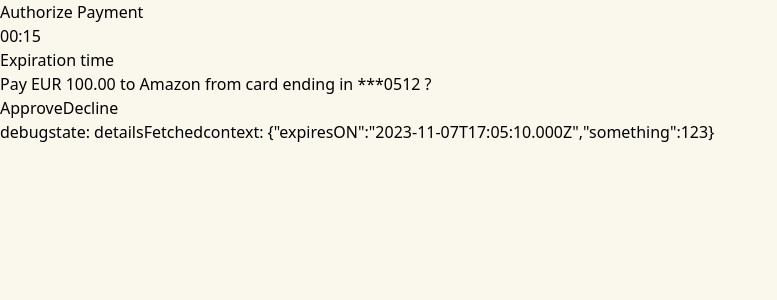
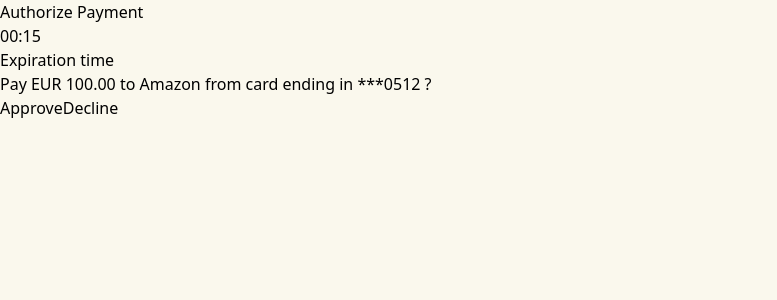
Before and after one commit to mmendesas/sdk-bridge, a React (Vite) app in the folder web/: page / in a window 1280 px wide. Shown: the top 300 px of the page, without its empty margins (0-777 px from the left). Built offline with nearby package versions, Linux system fonts and the light colour scheme.

Commit message:
feat(web): finish payment flow

```diff
--- a/web/src/App.tsx
+++ b/web/src/App.tsx
@@ -3,11 +3,11 @@
 
 function App() {
   return (
-    <main className="p-20 flex flex-col">
+    <main className="p-20; flex flex-col items-center justify-center">
       <PaymentProvider>
         <CheckoutPage
           config={{
-            debug: true,
+            debug: false,
           }}
         />
       </PaymentProvider>
--- a/web/src/index.css
+++ b/web/src/index.css
@@ -6,6 +6,11 @@
   margin: 0;
   padding: 0;
   box-sizing: border-box;
+}
+
+html, body, #root, #root > main {
+  height: 100%;
+  width: 100%;
 }
 
 body {
--- a/web/src/screens/Start.tsx
+++ b/web/src/screens/Start.tsx
@@ -14,12 +14,12 @@
   return (
     <div>
       {isLoading ? (
-        <div className="flex flex-col justify-center items-center gap-4">
+        <div className="flex flex-col justify-center items-center gap-5">
           <Spinner />
           <span>{message}</span>
         </div>
       ) : (
-        <div className="flex flex-col justify-center items-center gap-3">
+        <div className="flex flex-col justify-center items-center gap-6">
           <h2 className="text-2xl font-bold">Authorize Payment</h2>
           <Timer />
           <span className="w-[70%] text-xl text-center">
```
